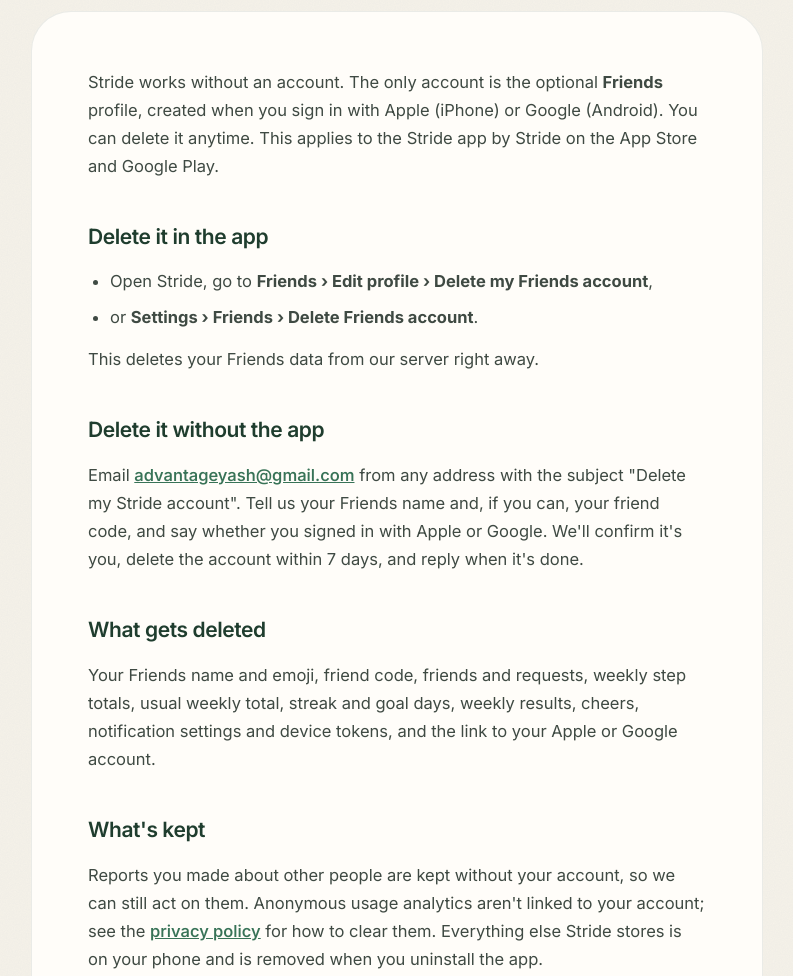
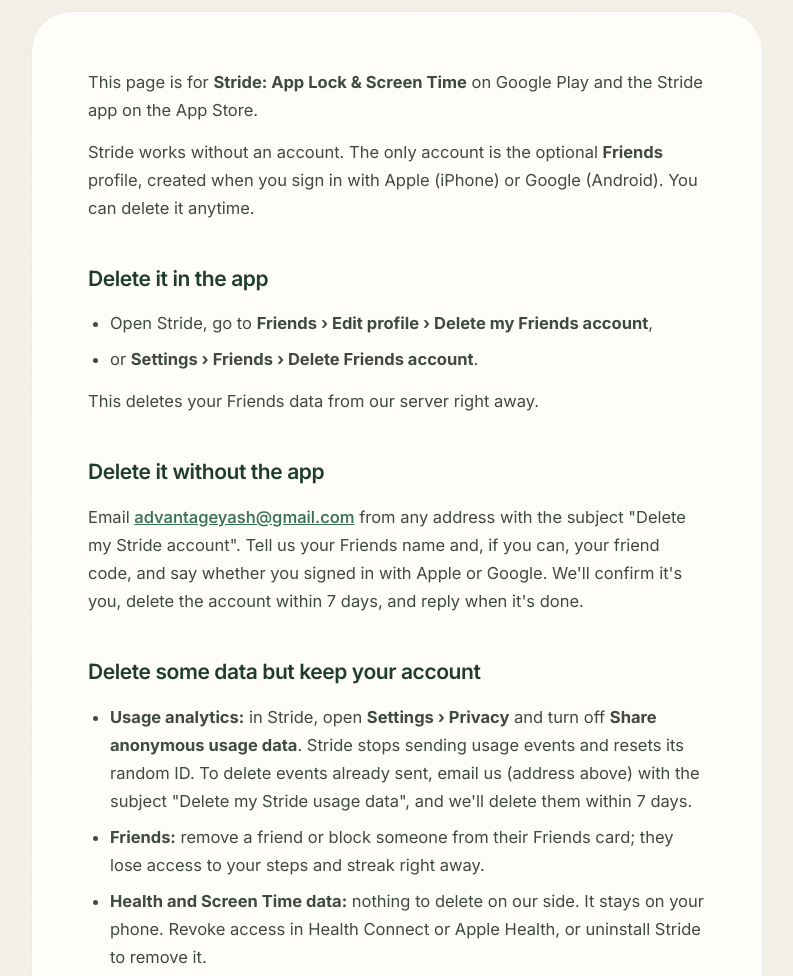
Before and after one commit to hsay95/stride-website, a plain HTML site: page delete-account.html in a window 1280 px wide. Shown: the part 320-1296 px from the top of the page, without its empty margins (243-1036 px from the left). Drawn offline with Linux system fonts and the light colour scheme.

Commit message:
Delete-account page: name the Play listing; add how to delete some data and keep the account
Google Play asks the page to name the app or developer as shown on the
listing and to explain partial deletion (analytics opt-out plus email
request, removing or blocking friends).

Co-Authored-By: Claude Opus 5.5 <noreply@anthropic.com>

```diff
--- a/delete-account.html
+++ b/delete-account.html
@@ -52,9 +52,13 @@
   <p class="doc-meta">Last updated: November 27, 2026</p>
   <div class="doc-body">
 <p>
+  This page is for <strong>Stride: App Lock &amp; Screen Time</strong> on Google Play and the
+  Stride app on the App Store.
+</p>
+<p>
   Stride works without an account. The only account is the optional <strong>Friends</strong>
   profile, created when you sign in with Apple (iPhone) or Google (Android). You can delete it
-  anytime. This applies to the Stride app by Stride on the App Store and Google Play.
+  anytime.
 </p>
 <h2>Delete it in the app</h2>
 <ul>
@@ -69,6 +73,23 @@
   if you can, your friend code, and say whether you signed in with Apple or Google. We'll confirm
   it's you, delete the account within 7 days, and reply when it's done.
 </p>
+<h2>Delete some data but keep your account</h2>
+<ul>
+  <li>
+    <strong>Usage analytics:</strong> in Stride, open <strong>Settings › Privacy</strong> and turn
+    off <strong>Share anonymous usage data</strong>. Stride stops sending usage events and resets its
+    random ID. To delete events already sent, email us (address above) with the subject
+    "Delete my Stride usage data", and we'll delete them within 7 days.
+  </li>
+  <li>
+    <strong>Friends:</strong> remove a friend or block someone from their Friends card; they lose
+    access to your steps and streak right away.
+  </li>
+  <li>
+    <strong>Health and Screen Time data:</strong> nothing to delete on our side. It stays on your
+    phone. Revoke access in Health Connect or Apple Health, or uninstall Stride to remove it.
+  </li>
+</ul>
 <h2>What gets deleted</h2>
 <p>
   Your Friends name and emoji, friend code, friends and requests, weekly step totals, usual weekly
```
Also changed, not shown: src/legal/delete-account.html (+22 -1 lines).
